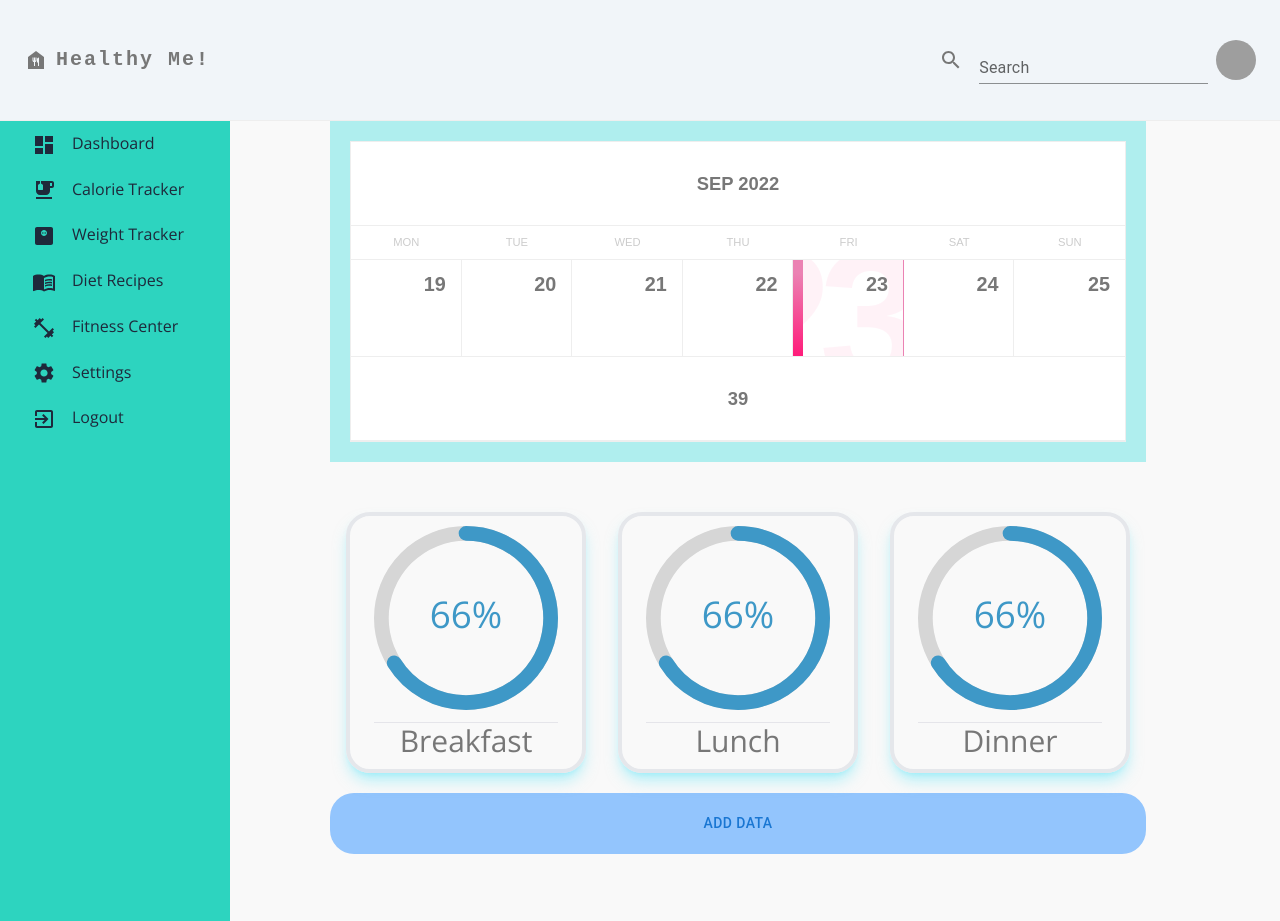
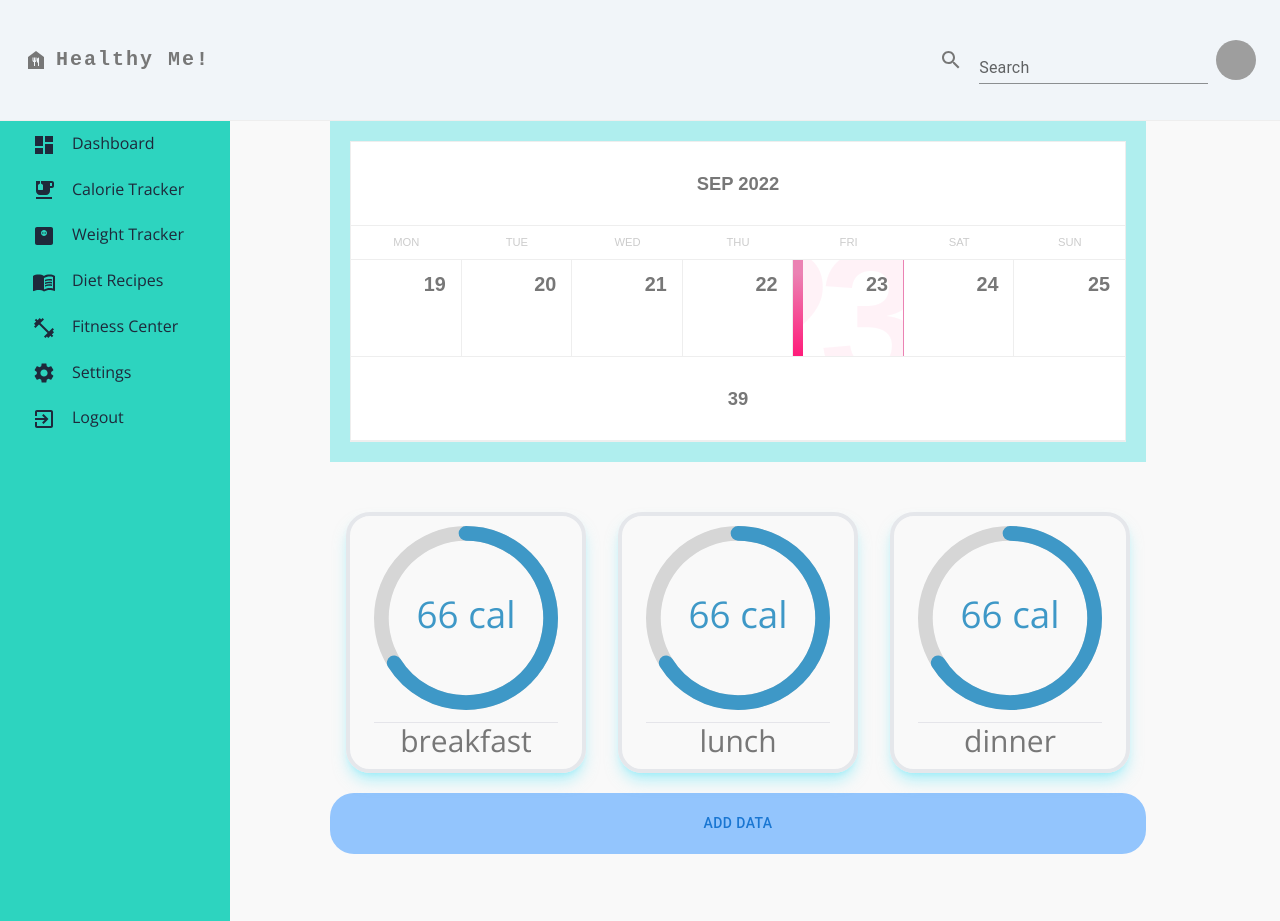
Before and after one commit to Archit1706/Codeissance_22_Keyboard-Interrupt, a React (Vite) app in the folder frontend/: page /calorie-tracker in a window 1280 px wide. Shown: the top 921 px of the page. Built offline with nearby package versions, Linux system fonts and the light colour scheme; grey boxes are pictures that could not be loaded.

Commit message:
final commit

```diff
--- a/frontend/src/components/CalorieTracker/CalorieTracker.jsx
+++ b/frontend/src/components/CalorieTracker/CalorieTracker.jsx
@@ -1,4 +1,4 @@
-import React, {useState} from "react";
+import React, { useState } from "react";
 import Time from "../Time/Time";
 import Sidebar from "../Sidebar/Sidebar";
 import Box from "@mui/material/Box";
@@ -8,12 +8,12 @@ import Modal from "@mui/material/Modal";
 import "./styles.css";
 import Calendar from "./Calendar";
 import Details from "./Details";
-import TextField from '@mui/material/TextField';
+import TextField from "@mui/material/TextField";
 import ListItemButton from "@mui/material/ListItemButton";
 import ListItemText from "@mui/material/ListItemText";
+import axios from "axios";
 
 const CalorieTracker = () => {
-
     const [food, setFood] = useState([
         {
             type: "",
@@ -36,9 +36,15 @@ const CalorieTracker = () => {
     function handleSubmit(e) {
         e.preventDefault();
         console.log("Submitted");
-        axios.post("http://localhost:5000/meals", food).then((res) => {
-
-        });
+        axios
+            .post("http://localhost:5000/meals/tasty", food, {
+                headers: {
+                    token: localStorage.token,
+                },
+            })
+            .then((res) => {
+                console.log(res.body);
+            });
     }
 
     const style = {
@@ -81,11 +87,11 @@ const CalorieTracker = () => {
                 </div>
 
                 <div className={styles.meal}>
-                    <Time time="Breakfast" />
+                    <Time type="breakfast" />
 
-                    <Time time="Lunch" />
+                    <Time type="lunch" />
 
-                    <Time time="Dinner" />
+                    <Time type="dinner" />
                 </div>
 
                 <div className={styles.dataBtn}>
--- a/frontend/src/components/Time/Time.jsx
+++ b/frontend/src/components/Time/Time.jsx
@@ -5,7 +5,7 @@ import "react-circular-progressbar/dist/styles.css";
 import Button from '@mui/material/Box'
 import { Box } from "@mui/system";
 
-const Time = ({ time }) => {
+const Time = ({ type }) => {
     const styles = {
         container: `h-62 w-60 mx-4  px-6 py-2.5 border-4 border-solid shadow-lg shadow-cyan-300/50	 rounded-3xl hover:scale-105 `,
         horizontal: `mt-3`,
@@ -17,9 +17,9 @@ const Time = ({ time }) => {
     return (
         <>
         <div className={styles.container}>
-            <CircularProgressbar value={percentage} text={`${percentage}%`} />
+            <CircularProgressbar value={percentage} text={`${percentage} cal`} />
             <hr className={styles.horizontal} />
-                <h1 className={styles.head}>{time}</h1>
+                <h1 className={styles.head}>{type}</h1>
 
             </div>
 
```
